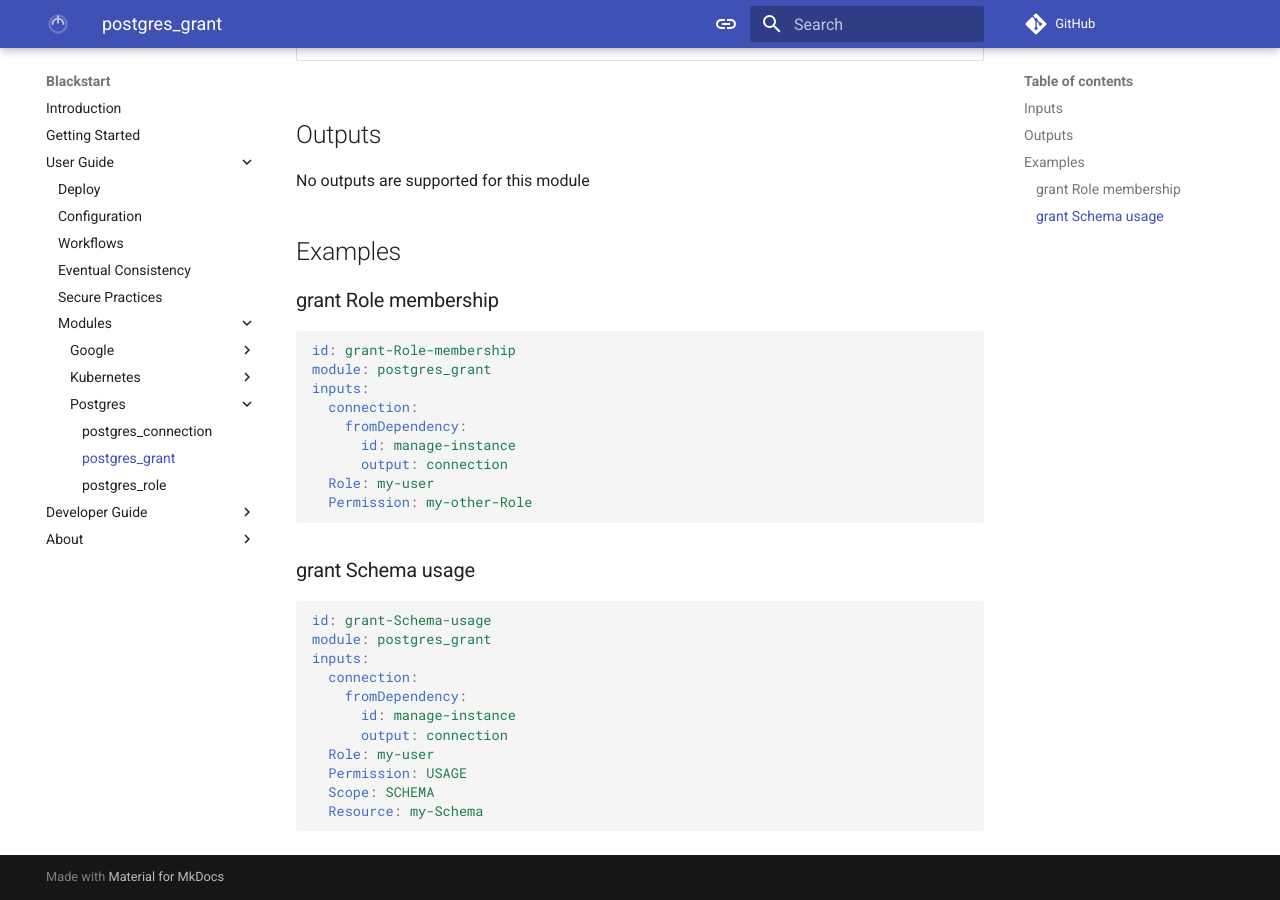
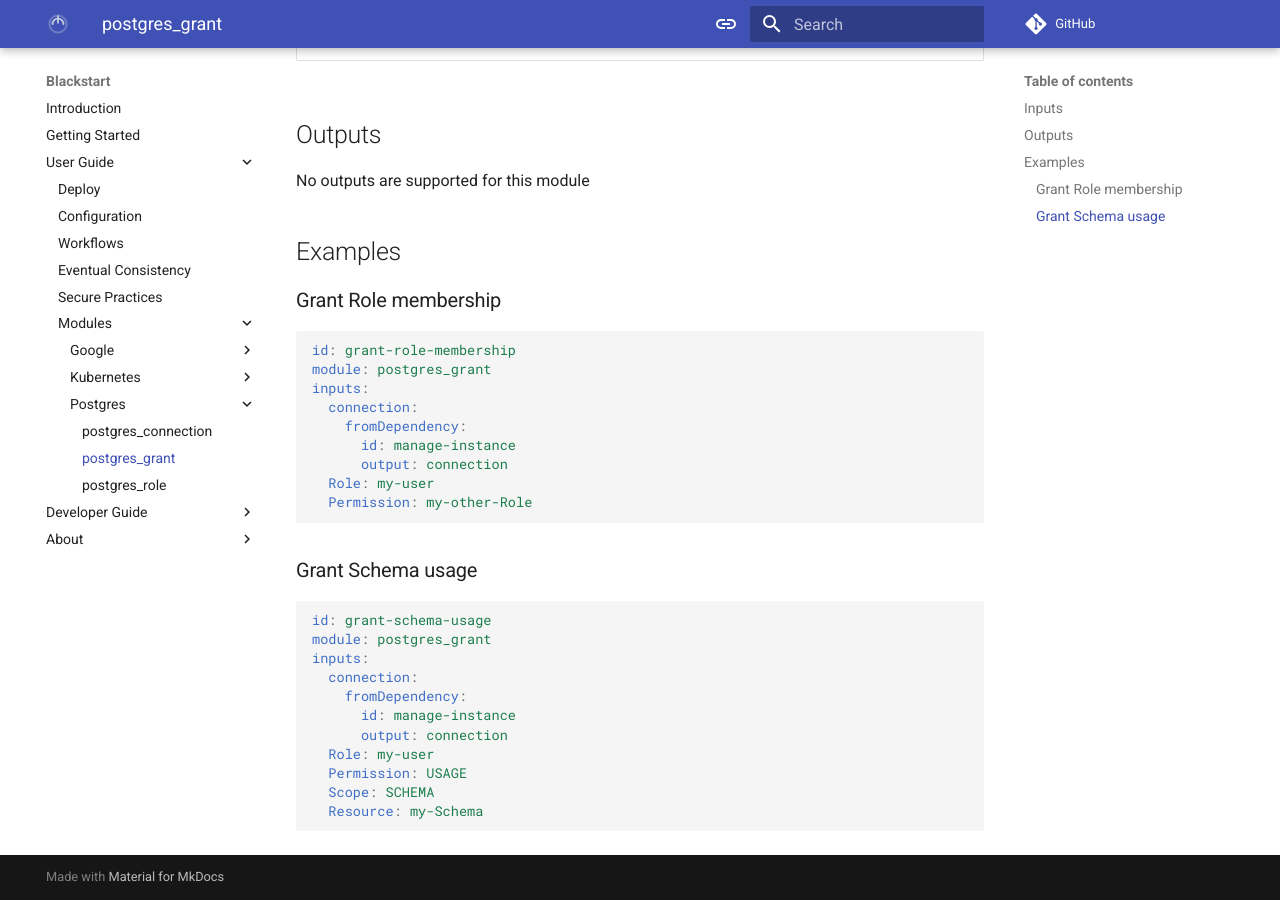
Before and after one commit to pezops/blackstart, an MkDocs documentation site: the page built from docs/user-guide/modules/Postgres/grant.md, in a window 1280 px wide and 900 px high, scrolled down 676 px. Built offline with MkDocs 1.6.1 and Material for MkDocs 9.7.7, drawn with Linux system fonts in a browser that asks for light colours; comment, search, counter and statistics services are not loaded.

````diff
--- a/docs/user-guide/modules/Postgres/grant.md
+++ b/docs/user-guide/modules/Postgres/grant.md
@@ -23,10 +23,10 @@ No outputs are supported for this module
 
 ## Examples
 
-### grant Role membership
+### Grant Role membership
 
 ```yaml
-id: grant-Role-membership
+id: grant-role-membership
 module: postgres_grant
 inputs:
   connection:
@@ -37,10 +37,10 @@ inputs:
   Permission: my-other-Role
 ```
 
-### grant Schema usage
+### Grant Schema usage
 
 ```yaml
-id: grant-Schema-usage
+id: grant-schema-usage
 module: postgres_grant
 inputs:
   connection:
````
Also changed, not shown: docs/developer-guide/modules.md (+0 -7 lines), docs/user-guide/modules/Postgres/role.md (+2 -2 lines), 2 other files.
